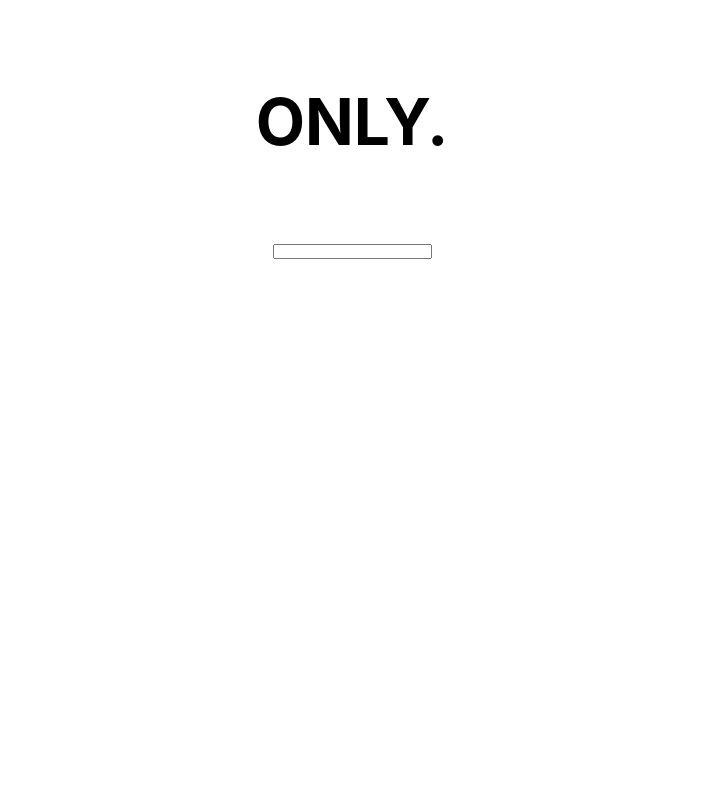
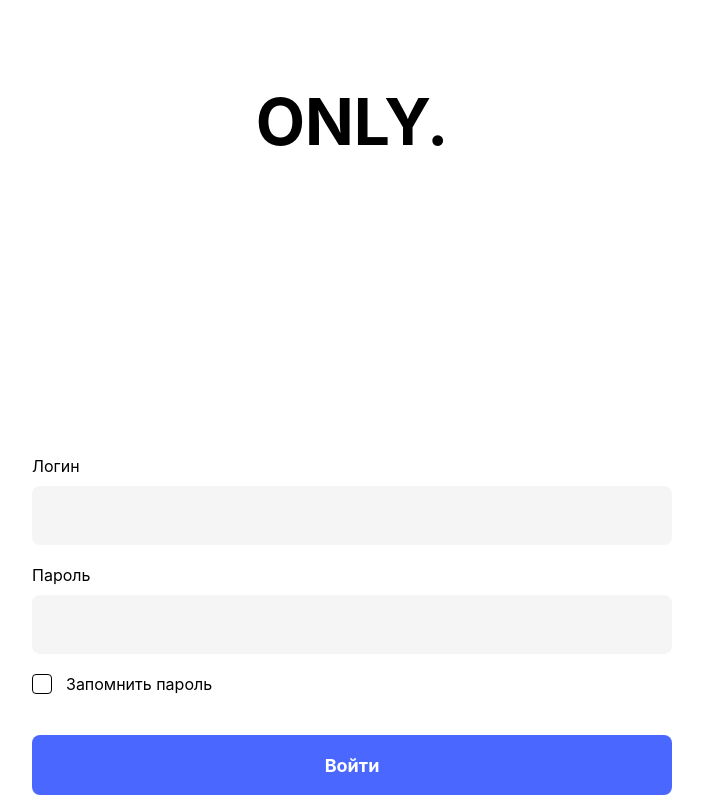
Before and after one commit to shaqi-dev/react-auth, a React (Create React App) app: page / in a window 1280 px wide. Shown: the whole page, without its empty margins (288-991 px from the left). Built offline with nearby package versions, Linux system fonts and the light colour scheme; a web font is replaced by a local one.

Commit message:
feat: add AuthForm component

```diff
--- a/src/App.tsx
+++ b/src/App.tsx
@@ -1,13 +1,11 @@
-import React from 'react';
 import MainLayout from './components/MainLayout';
+import AuthForm from './components/AuthForm';
 import './App.css';
 
 const App = () => (
   <div className="App">
     <MainLayout>
-      <form>
-        <input type="text" />
-      </form>
+      <AuthForm />
     </MainLayout>
   </div>
 );
--- /dev/null
+++ b/src/components/AuthForm/AuthForm.tsx
@@ -0,0 +1,134 @@
+import { FC } from 'react';
+import styled, { css } from 'styled-components';
+
+interface LabelProps {
+  readonly checkbox?: boolean;
+}
+
+const Form = styled.form`
+  width: 640px;
+  margin-top: 212px;
+  display: flex;
+  flex-direction: column;
+  gap: 40px;
+`;
+
+const FieldsContainer = styled.div`
+  display: flex;
+  flex-direction: column;
+  gap: 20px;
+`;
+
+const Label = styled.label<LabelProps>`
+  display: flex;
+  flex-direction: column;
+  gap: 10px;
+  font-size: 1.6rem;
+  font-weight: 400;
+  line-height: 2rem;
+  text-align: left;
+
+  ${(props) => props.checkbox && css`
+    flex-direction: row;
+    gap: 14px;
+    line-height: 2.1rem;
+    cursor: pointer;
+  `}
+`;
+
+const TextField = styled.input`
+  padding: 21px 20px 20px 20px;
+  border: none;
+  border-radius: 8px;
+  background-color: #F5F5F5;
+  color: #232323;
+  font-size: 1.6rem;
+  font-weight: 400;
+  line-height: 1.8rem;
+  transition: all 80ms;
+
+  &:focus {
+    outline: #4A67FF 3px solid;
+    background-color: #f3f4ff;
+  }
+`;
+
+const CheckboxInput = styled.input`
+  /* remove default styles */
+  -webkit-appearance: none;
+  appearance: none;
+  /* creating a custom design */
+  width: 20px;
+  height: 20px;
+  border-radius: 4px;
+  border: 1px solid #000000;
+  outline: none;
+  cursor: pointer;
+  transition: all 80ms;
+
+  &:hover {
+    border: 1px solid #4A67FF;
+  }
+
+  &:checked {
+    position: relative;
+    border: 1px solid #4A67FF;
+
+    &::before {
+      content: '';
+      position: absolute;
+      display: inline-block;
+      width: 14px;
+      height: 14px;
+      border-radius: 2px;
+      top: 50%;
+      left: 50%;
+      transform: translate(-50%, -50%);
+      background-color: #4A67FF;
+    }
+  }
+`;
+
+const SubmitButton = styled.input`
+  padding: 20px 0 18px 0;
+  background-color: #4A67FF;
+  border: none;
+  border-radius: 8px;
+  color: #FFFFFF;
+  font-weight: 700;
+  font-size: 1.8rem;
+  line-height: 2.2rem;
+  transition: background-color 80ms;
+  cursor: pointer;
+
+  &:hover:not(:disabled) {
+    background-color: #6881ff;
+  }
+
+  &:disabled {
+    background-color: #99A9FF;
+    pointer-events: none;
+  }
+`;
+
+const AuthForm: FC = () => (
+  <Form>
+    <FieldsContainer>
+      <Label htmlFor="auth-login-input">
+        Логин
+        <TextField type="text" id="auth-login-input" />
+      </Label>
+      <Label htmlFor="auth-password-input">
+        Пароль
+        <TextField type="password" id="auth-password-input" />
+      </Label>
+      <Label htmlFor="auth-save-password-checkbox" checkbox>
+        <CheckboxInput type="checkbox" id="auth-save-password-checkbox" />
+        Запомнить пароль
+      </Label>
+    </FieldsContainer>
+    <SubmitButton type="submit" value="Войти" />
+  </Form>
+);
+
+export default AuthForm;
--- /dev/null
+++ b/src/components/AuthForm/index.ts
@@ -0,0 +1,3 @@
+import AuthForm from './AuthForm';
+
+export default AuthForm;
--- a/src/components/MainLayout/MainLayout.tsx
+++ b/src/components/MainLayout/MainLayout.tsx
@@ -1,4 +1,4 @@
-import React, { FC, PropsWithChildren } from 'react';
+import { FC, PropsWithChildren } from 'react';
 import styled from 'styled-components';
 
 const Container = styled.div`
@@ -27,7 +27,9 @@
 `;
 
 const Main = styled.main`
-
+  display: flex;
+  flex-direction: column;
+  align-items: center;
 `;
 
 const MainLayout: FC<PropsWithChildren> = ({ children }) => (
```
Also changed, not shown: .eslintrc.js.
